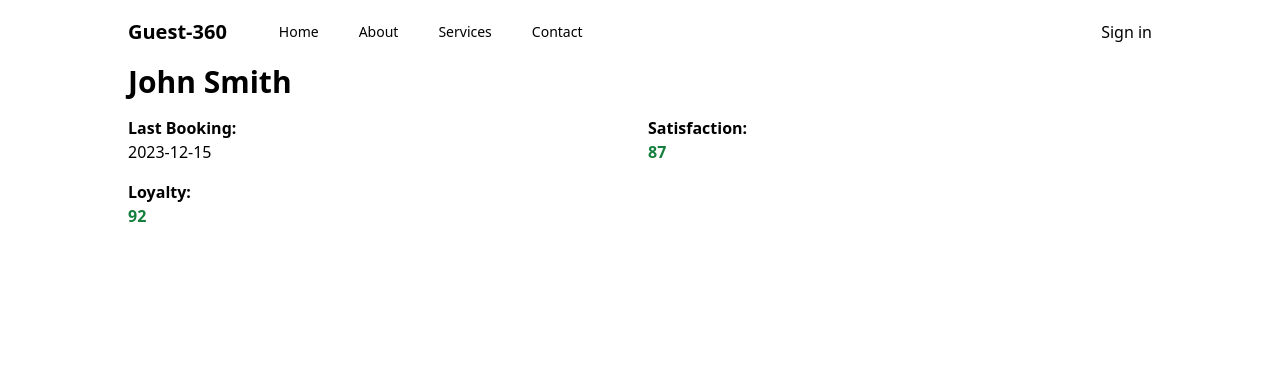
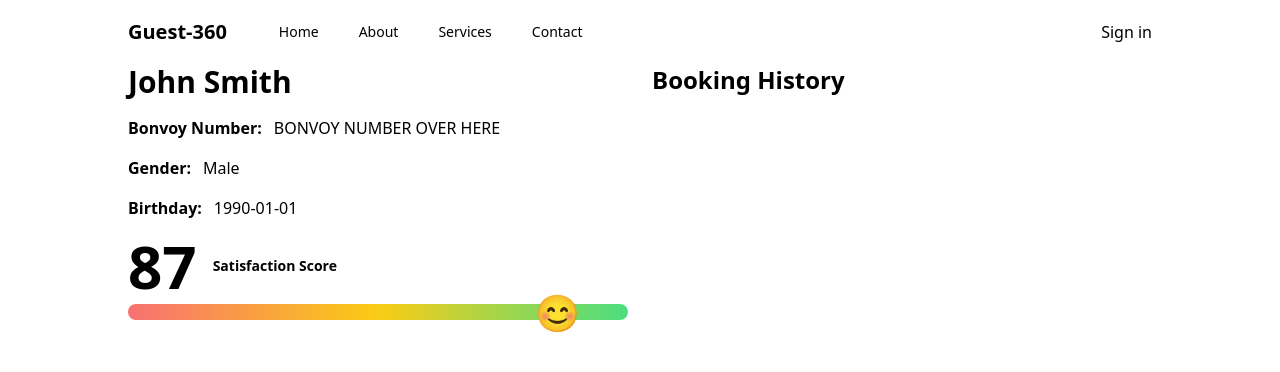
Before and after one commit to EbenZergaw/guest-360, a Next.js app in the folder frontend/: page /guest/g1 in a window 1280 px wide. Shown: the top 372 px of the page. Built offline with nearby package versions, Linux system fonts and the light colour scheme; no server answers.

Commit message:
more frontend stuff

```diff
--- a/frontend/app/guest/[id]/page.tsx
+++ b/frontend/app/guest/[id]/page.tsx
@@ -1,53 +1,79 @@
-"use client"
-import React from 'react'
-import { useRouter } from 'next/router';
-import { useParams } from 'next/navigation';
-import {useGuests} from '../../../context/GuestContext';
-
+"use client";
+import React from "react";
+import { useRouter } from "next/router";
+import { useParams } from "next/navigation";
+import { useGuests } from "../../../context/GuestContext";
+import { Slider } from "@/components/ui/slider";
 
 function GuestProfile() {
-    const id = useParams().id;
-    const {guests} = useGuests();
+  const id = useParams().id;
+  const { guests } = useGuests();
 
-  const guest = guests.find(g => g.id === id);
+  const guest = guests.find((g) => g.id === id);
 
   if (!guest) {
     return <div>Guest not found</div>;
   }
 
   const satisfactionClass = () => {
-    if (guest.satisfaction >= 85) return 'text-green-700';
-    if (guest.satisfaction >= 50) return 'text-yellow-500';
-    if (guest.satisfaction >= 30) return 'text-orange-500';
-    return 'text-red-500';
+    if (guest.satisfaction >= 85) return "text-green-700";
+    if (guest.satisfaction >= 50) return "text-yellow-500";
+    if (guest.satisfaction >= 30) return "text-orange-500";
+    return "text-red-500";
   };
 
   const loyaltyClass = () => {
-    if (guest.loyalty >= 85) return 'text-green-700';
-    if (guest.loyalty >= 50) return 'text-yellow-500';
-    if (guest.loyalty >= 30) return 'text-orange-500';
-    return 'text-red-500';
+    if (guest.loyalty >= 85) return "text-green-700";
+    if (guest.loyalty >= 50) return "text-yellow-500";
+    if (guest.loyalty >= 30) return "text-orange-500";
+    return "text-red-500";
   };
 
   return (
     <div>
-      <h1 className="text-3xl font-bold mb-4">{guest.name}</h1>
-      <div className="grid grid-cols-2 gap-4">
+      <div className="grid grid-cols-2 gap-6">
         <div>
-          <p className="font-semibold">Last Booking:</p>
-          <p>{guest.lastBooking}</p>
+          <h1 className="text-3xl font-bold mb-4">{guest.name}</h1>
+
+          <div className="flex flex-col gap-4">
+            <div className="flex items-center gap-3">
+              <span className="font-bold">Bonvoy Number:</span>
+              <span>BONVOY NUMBER OVER HERE</span>
+            </div>
+
+            <div className="flex items-center gap-3">
+              <span className="font-bold">Gender:</span>
+              <span>Male</span>
+            </div>
+
+            <div className="flex items-center gap-3">
+              <span className="font-bold">Birthday:</span>
+              <span>1990-01-01</span>
+            </div>
+          </div>
+
+          <div className="mt-4">
+            <div className="font-black text-6xl">
+              <div className="flex items-center gap-4 mb-2">
+                {guest.satisfaction}
+                <span className="font-bold text-sm">Satisfaction Score</span>
+              </div>
+
+              <Slider max={100} value={[guest.satisfaction]} disabled></Slider>
+            </div>
+          </div>
         </div>
+
         <div>
-          <p className="font-semibold">Satisfaction:</p>
-          <p className={`font-bold ${satisfactionClass()}`}>{guest.satisfaction}</p>
-        </div>
-        <div>
-          <p className="font-semibold">Loyalty:</p>
-          <p className={`font-bold ${loyaltyClass()}`}>{guest.loyalty}</p>
+            <div className="text-2xl font-bold mb-4">Booking History</div>
         </div>
       </div>
+
+      <div className="grid grid-cols-2 gap-4">
+
+      </div>
     </div>
-  )
+  );
 }
 
-export default GuestProfile
+export default GuestProfile;
--- /dev/null
+++ b/frontend/components/ui/slider.tsx
@@ -0,0 +1,49 @@
+"use client"
+
+import * as React from "react"
+import * as SliderPrimitive from "@radix-ui/react-slider"
+
+import { cn } from "@/lib/utils"
+
+const Slider = React.forwardRef<
+  React.ElementRef<typeof SliderPrimitive.Root>,
+  React.ComponentPropsWithoutRef<typeof SliderPrimitive.Root>
+>(({ className, ...props }, ref) => {
+
+  function getSatisfactionEmoji(value: number) {
+    if (value >= 90) {
+      return "😁"; // Very happy (90-100)
+    } else if (value >= 70) {
+      return "😊"; // Happy (70-89)
+    } else if (value >= 50) {
+      return "😐"; // Neutral (50-69)
+    } else if (value >= 30) {
+      return "😕"; // Unhappy (30-49)
+    } else {
+      return "😢"; // Very unhappy (0-29)
+    }
+  }
+
+
+  return(
+  <SliderPrimitive.Root
+    ref={ref}
+    className={cn(
+      "relative flex w-full touch-none select-none items-center",
+      className
+    )}
+    {...props}
+  >
+    <SliderPrimitive.Track className="relative b h-4 w-full grow overflow-hidden rounded-full bg-gradient-to-r from-red-400 via-yellow-400 to-green-400">
+      <SliderPrimitive.Range className="absolute h-full bg-transparent dark:bg-neutral-50" />
+    </SliderPrimitive.Track>
+    <SliderPrimitive.Thumb children={
+      <div className="flex items-center justify-center text-4xl relative bottom-3">
+        {getSatisfactionEmoji(props.value[0])}
+      </div>
+    }  className="block h-4 w-4 rounded-full border border-neutral-200 border-neutral-900/50 bg-blac shadow transition-colors focus-visible:outline-none focus-visible:ring-1 focus-visible:ring-neutral-950 disabled:pointer-events-none disabled:opacity-50 dark:border-neutral-800 dark:border-neutral-50/50 dark:bg-neutral-950 dark:focus-visible:ring-neutral-300" />
+  </SliderPrimitive.Root>
+)})
+Slider.displayName = SliderPrimitive.Root.displayName
+
+export { Slider }
--- a/frontend/package.json
+++ b/frontend/package.json
@@ -10,6 +10,7 @@
   },
   "dependencies": {
     "@radix-ui/react-icons": "^1.3.0",
+    "@radix-ui/react-slider": "^1.2.1",
     "@radix-ui/react-slot": "^1.1.0",
     "class-variance-authority": "^0.7.0",
     "clsx": "^2.1.1",
@@ -17,6 +18,7 @@
     "next": "14.2.15",
     "react": "^18",
     "react-dom": "^18",
+    "react-github-calendar": "^4.4.2",
     "tailwind-merge": "^2.5.4",
     "tailwindcss-animate": "^1.0.7"
   },
```
Also changed, not shown: 2 other files (tests, documents, lock files or other folders).
